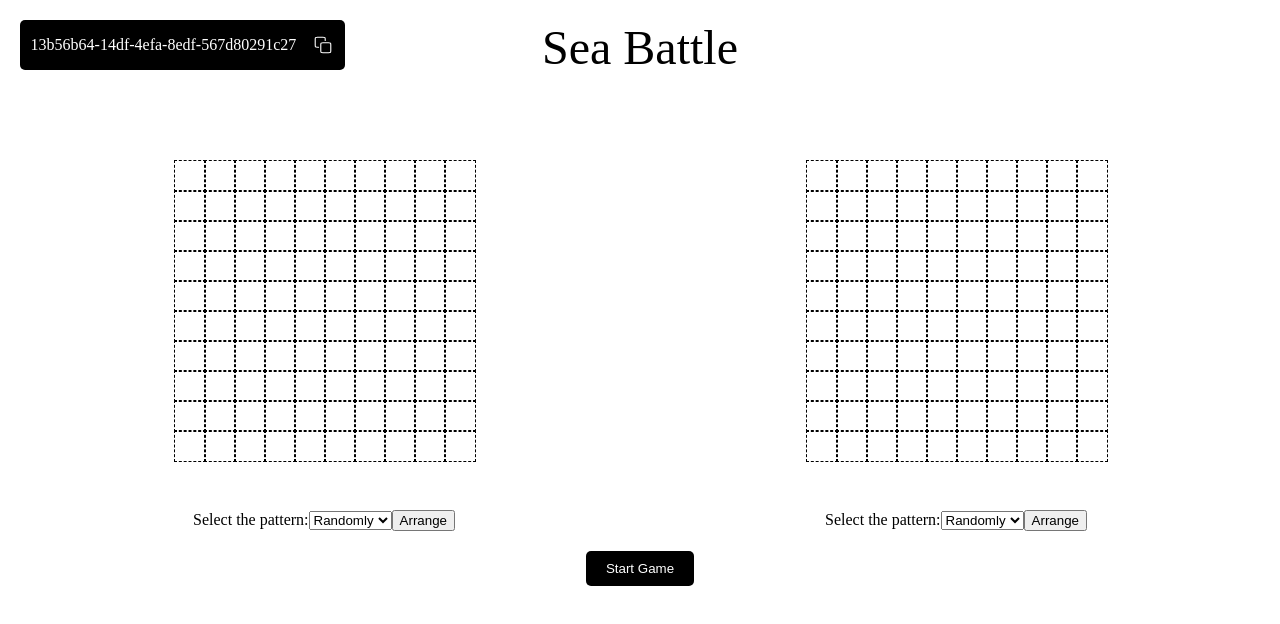
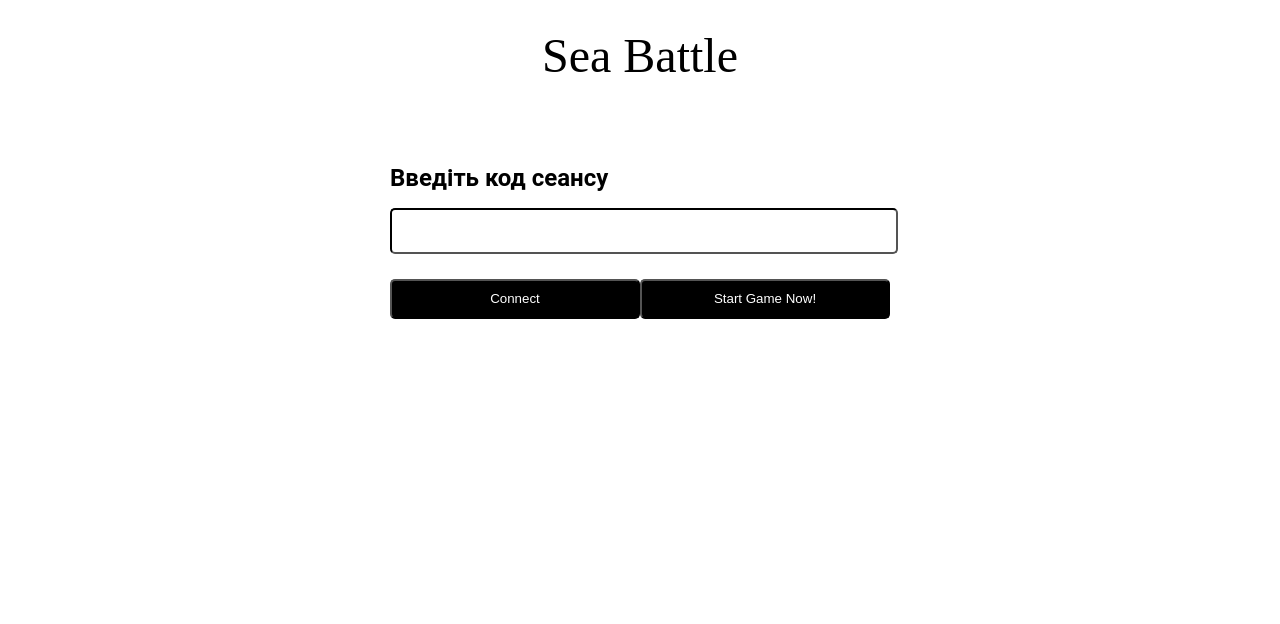
Before and after one commit to MaxKorop/Sea-battle, a React (Create React App) app in the folder client/: page / in a window 1280 px wide. Shown: the top 624 px of the page. Built offline with nearby package versions, Linux system fonts and the light colour scheme; a web font is replaced by a local one.

Commit message:
StartGamePage commit

```diff
--- a/client/package.json
+++ b/client/package.json
@@ -10,6 +10,7 @@
     "mobx-react-lite": "^4.0.5",
     "react": "^18.2.0",
     "react-dom": "^18.2.0",
+    "react-router-dom": "^6.21.3",
     "react-scripts": "5.0.1",
     "uuid": "^9.0.1",
     "web-vitals": "^2.1.4"
--- a/client/src/App.jsx
+++ b/client/src/App.jsx
@@ -1,22 +1,17 @@
 import React from 'react';
-import MyMap from './Map/MyMap';
-import EnemyMap from './Map/EnemyMap';
-import RoomCode from './RoomCode/RoomCode';
-import Title from './Title/Title';
-import StartButton from './StartButton/StartButton';
+import GamePage from './GamePage';
+import {BrowserRouter, Route, Routes} from 'react-router-dom'
+import StartPage from './StartPage';
 
 const App = () => {
   return (
     <div>
-      <RoomCode />
-      <Title />
-      <div style={{ display: 'flex', flexDirection: 'column', alignItems: 'center', justifyContent: 'center'}}>
-        <div style={{display: "flex", flexDirection: "row", justifyContent: "space-around", paddingTop: 35, width: '100%' }}>
-          <MyMap />
-          <EnemyMap />
-        </div>
-        <StartButton />
-      </div>
+      <BrowserRouter>
+         <Routes>
+           <Route path='/' element={<StartPage/>}/>
+           <Route path="/game" element={<GamePage />} />
+         </Routes>
+      </BrowserRouter>
     </div>
   );
 }
--- /dev/null
+++ b/client/src/GamePage.jsx
@@ -0,0 +1,24 @@
+import React from 'react';
+import MyMap from './Map/MyMap';
+import EnemyMap from './Map/EnemyMap';
+import RoomCode from './RoomCode/RoomCode';
+import Title from './Title/Title';
+import StartButton from './StartButton/StartButton';
+
+const GamePage = () => {
+  return (
+    <div>
+      <RoomCode />
+      <Title />
+      <div style={{ display: 'flex', flexDirection: 'column', alignItems: 'center', justifyContent: 'center'}}>
+        <div style={{display: "flex", flexDirection: "row", justifyContent: "space-around", paddingTop: 35, width: '100%' }}>
+          <MyMap />
+          <EnemyMap />
+        </div>
+        <StartButton />
+      </div>
+    </div>
+  );
+}
+
+export default GamePage;
--- /dev/null
+++ b/client/src/StartPage.jsx
@@ -0,0 +1,100 @@
+import React, { useState, useEffect } from "react";
+import Title from "./Title/Title";
+import { useNavigate } from 'react-router-dom';
+
+const StartPage = () => {
+  const [code, setCode] = useState("");
+  const [connected, setConnected] = useState(false);
+
+  const navigate = useNavigate();
+  const handleInputChange = (event) => {
+    setCode(event.target.value);
+  };
+
+  const handleConnectClick = () => {
+    setConnected(true);
+  };
+
+  const handleCreateClick = () => {
+    setCode("");
+    setConnected(false);
+    navigate('/game')
+  };
+
+  return (
+    <div style={{ display: "flex", flexDirection: "column", height: "100%" }}>
+      <div style={{ margin: "0 auto" }}>
+        <Title /> {/* Title у окремому диві */}
+      </div>
+      <div
+        style={{
+          marginTop: 200, /* Відступ 200px між Title і інпутом з кнопками */
+          width: 500,
+          height: 300,
+          margin: "0 auto",
+          display: "flex",
+          flexDirection: "column",
+          justifyContent: "center", /* Вирівнювання по центру */
+        }}
+      >
+        <h1 style={{ fontFamily: "Roboto", fontSize: 24, fontWeight: "bold" }}>
+          Введіть код сеансу
+        </h1>
+        <input
+          type="text"
+          value={code}
+          onChange={handleInputChange}
+          style={{
+            width: "100%",
+            height: 40,
+            backgroundColor: "#ffffff",
+            borderColor: "#000000",
+            borderRadius: 5,
+            margin: "0 auto",
+            marginBottom: 25, /* Відступ 25px між інпутом і кнопками */
+          }}
+        />
+        <div style={{ display: "flex", justifyContent: "center" }}>
+          <button
+            onClick={handleConnectClick}
+            style={{
+              backgroundColor: "#000000",
+              color: "#ffffff",
+              width: "50%",
+              height: 40,
+              borderRadius: 5,
+            }}
+          >
+            Connect
+          </button>
+          <button
+            onClick={handleCreateClick}
+            style={{
+              backgroundColor: "#000000",
+              color: "#ffffff",
+              width: "50%",
+              height: 40,
+              borderRadius: 5,
+            }}
+          >
+            Start Game Now!
+          </button>
+        </div>
+        {connected && (
+          <p
+            style={{
+              fontFamily: "Roboto",
+              fontSize: 16,
+              fontWeight: "normal",
+              color: "#000000",
+            }}
+          >
+            Підключено до сеансу з кодом: {code}
+          </p>
+        )}
+      </div>
+    </div>
+  );
+};
+
+export default StartPage;
```
Also changed, not shown: 1 other file (tests, documents, lock files or other folders).
